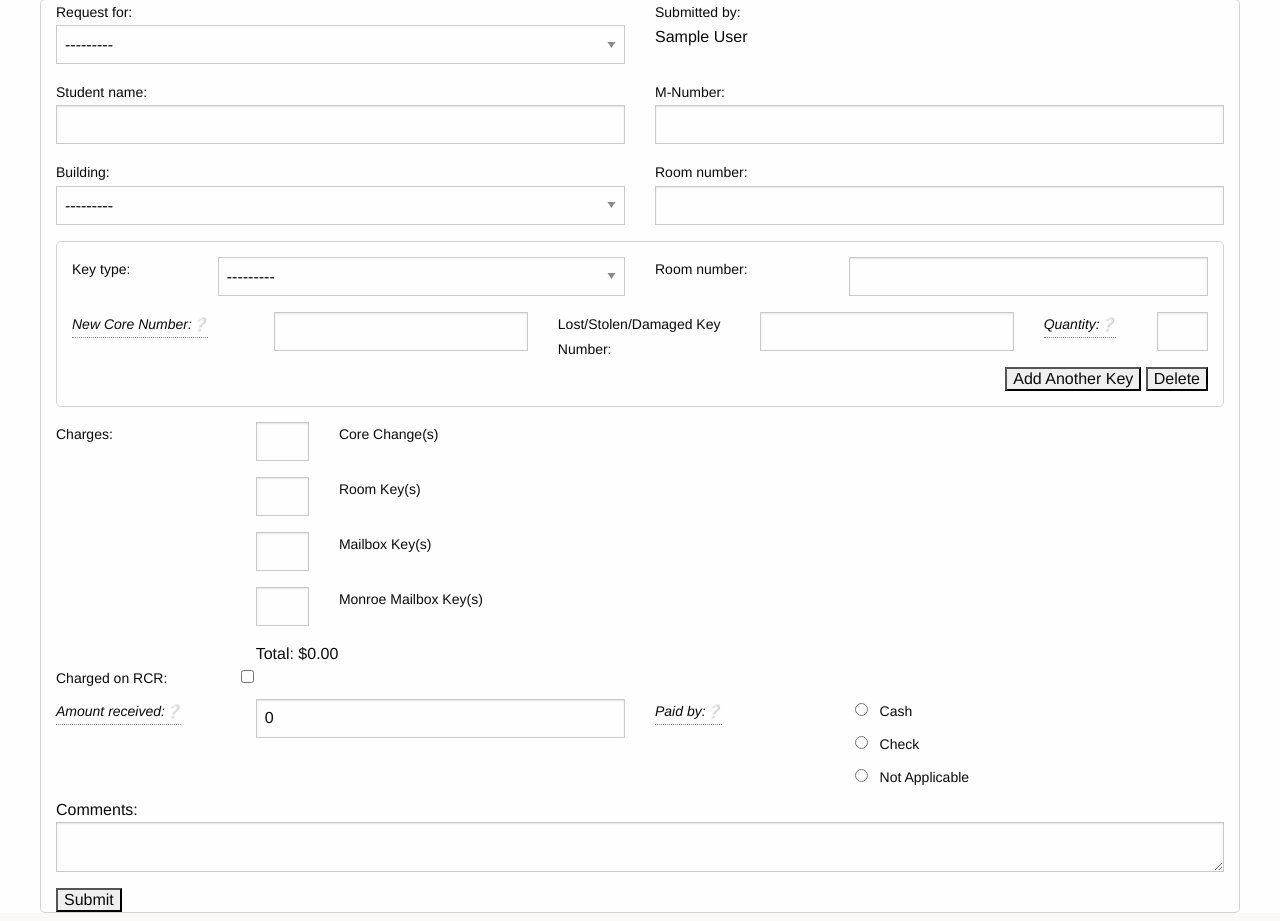
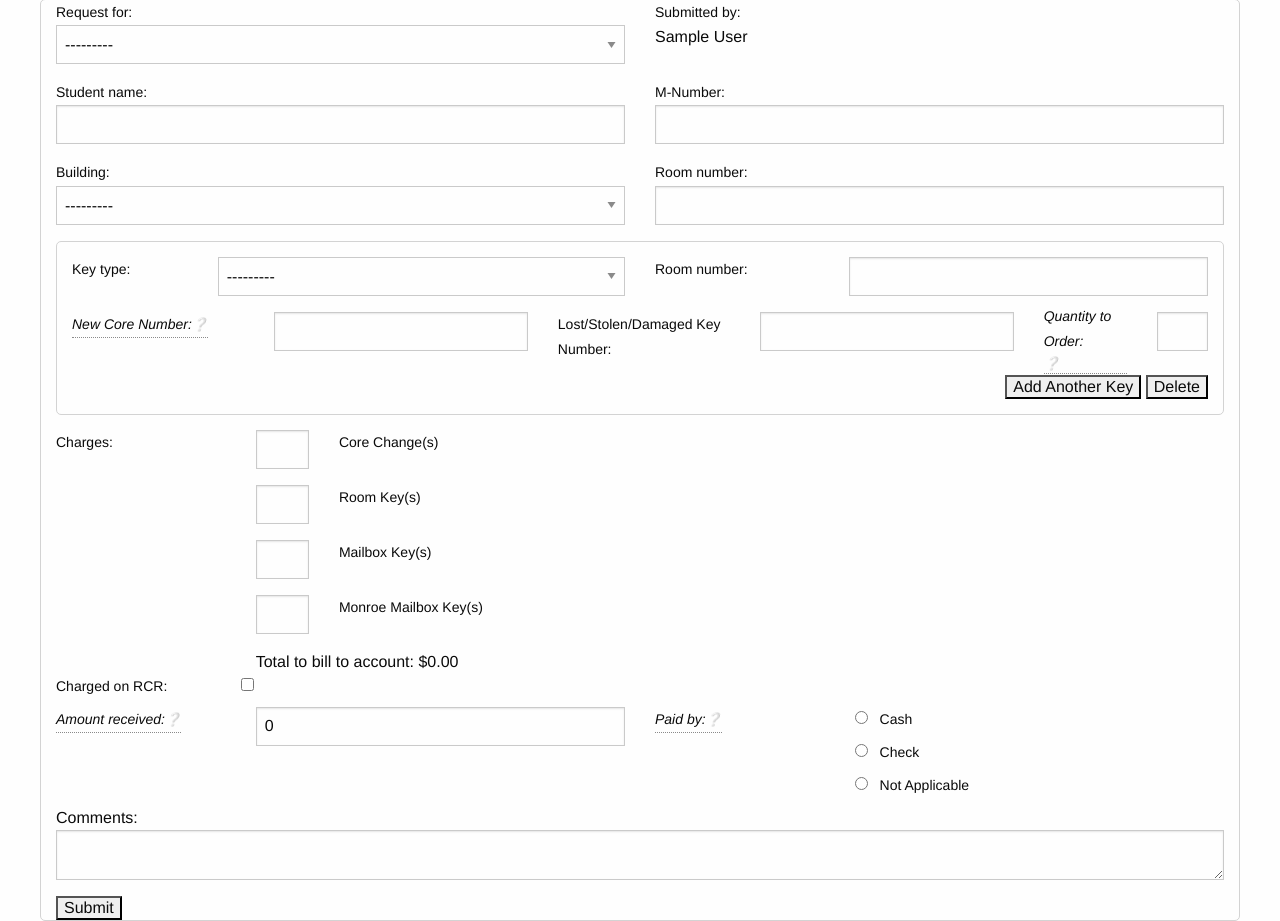
Before and after one commit to mostateresnet/keyformproject, a Django app: page /create in a window 1280 px wide. Shown: the part 72-993 px from the top of the page. Run offline with Django 3.2, Linux system fonts and the light colour scheme; the visitor is signed in with stand-in values (Sample User, id 1); data comes from the database, SQL or seed files in the repository; data that the repository does not hold is empty.

Commit message:
Changed quantity and total amount labels

```diff
--- a/keyform/models.py
+++ b/keyform/models.py
@@ -68,7 +68,6 @@ class Request(models.Model):
     student_name = models.CharField(max_length=128, blank=True)
     reason_for_request = models.CharField(max_length=2, choices=REQUEST_TYPES, verbose_name=_("Request for:"))
     amt_received = models.DecimalField(max_digits=7, decimal_places=2, default=0, blank=True, verbose_name= _('Amount received'), validators=[MinValueValidator(Decimal('0.00'))])
-        # help_text=_('Core Change/Reprogram Fob Charge = $50, Room Key/Fob = $10, Mailbox Key = $10, Monroe Mailbox Key = $25'))
     payment_method = models.CharField(max_length=2, choices=PAYMENT_TYPES)
     charge_amount = models.DecimalField(max_digits=7, default=0, decimal_places=2, validators=[MinValueValidator(Decimal('0.00'))], verbose_name=_("Bill to Account:"))
     staff = models.ForeignKey(settings.AUTH_USER_MODEL, verbose_name=_('Staff member completing request'))
@@ -106,7 +105,7 @@ class KeyData(models.Model):
     key_type = models.ForeignKey(KeyType, null=True)
     room_number = models.CharField(max_length=42)
     key_number = models.CharField(max_length=24, verbose_name=_('Lost/Stolen/Damaged Key Number'))
-    quantity = models.IntegerField(validators=[MinValueValidator(0)],
+    quantity = models.IntegerField(validators=[MinValueValidator(0)], verbose_name=_('Quantity to Order'),
         help_text=_("If you don't need to order more keys because there are enough already, you can mark zero."))
 
     def __str__(self):
--- a/keyform/templates/keyform/add_form.html
+++ b/keyform/templates/keyform/add_form.html
@@ -68,7 +68,7 @@
                     </div>
                     <div class="large-10 medium-10 small-12 columns">
                         {{ form.charge_amount }}
-                        Total: <span id="charge_amount_total"></span>
+                        Total to bill to account: <span id="charge_amount_total"></span>
                     </div>
                 </div>
             </div>
--- a/keyform/templates/keyform/includes/keydata_form.html
+++ b/keyform/templates/keyform/includes/keydata_form.html
@@ -55,7 +55,6 @@
             </div>
             <div class="large-5 medium-5 small-6 columns">
                 {{ keydata_form.quantity }}
-            <!-- Todo: here-->
             </div>
         </div>
     </div>
```
